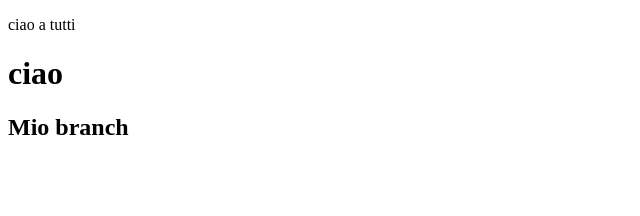
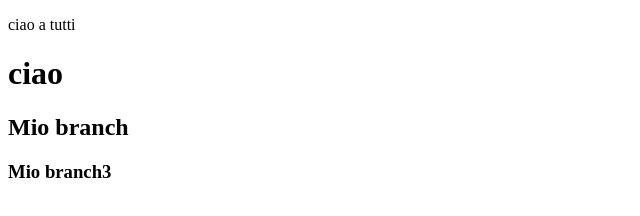
Before and after one commit to Omarespo-dev/test-group, a plain HTML site: page index.html in a window 1280 px wide. Shown: the whole page, without its empty margins (0-640 px from the left). Drawn offline with Linux system fonts and the light colour scheme.

Commit message:
Mio branch3

```diff
--- a/index.html
+++ b/index.html
@@ -11,6 +11,7 @@
 <body>
     <h1>ciao</h1>
     <h2>Mio branch</h2>
+    <h3>Mio branch3</h3>
 </body>
 
 </html>
```
